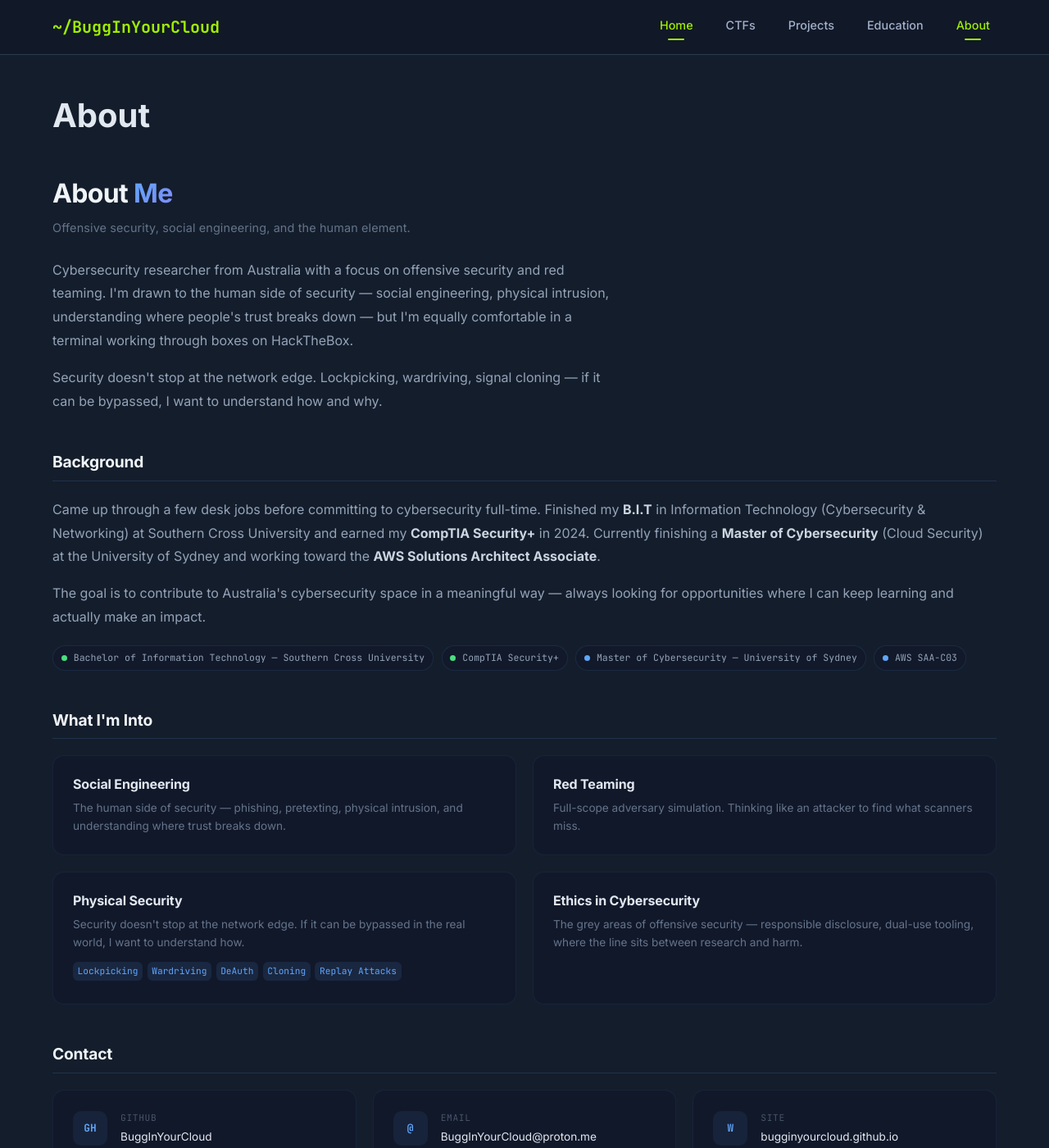
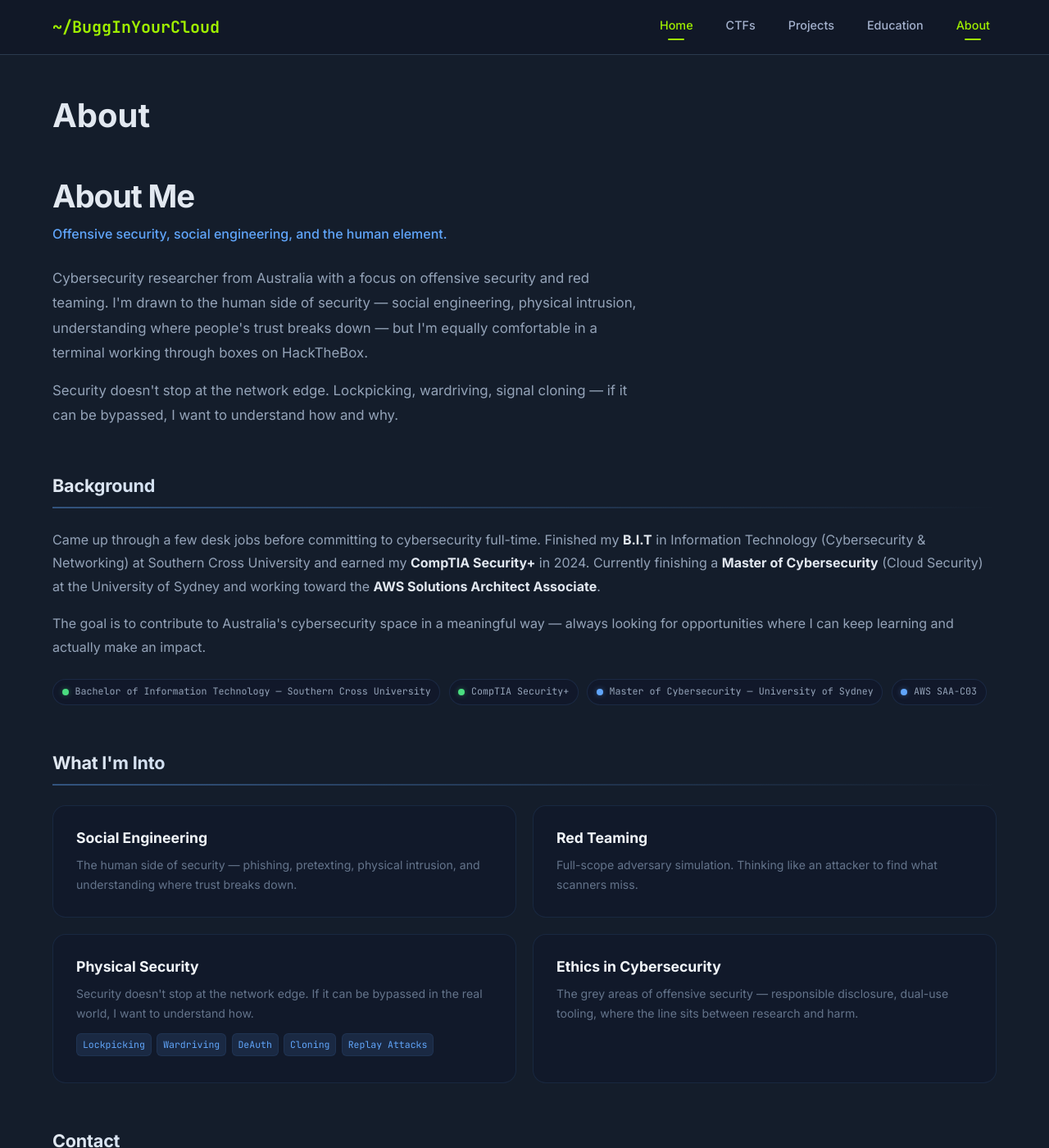
Before and after one commit to BuggInYourCloud/BuggInYourCloud.github.io, a Jekyll site: the page built from pages/about.html, in a window 1280 px wide and 1400 px high. Shown: the whole window at 82% size. Built offline with Jekyll 4.4.1, drawn with Linux system fonts in a browser that asks for light colours.

Commit message:
About page v4 - bolder gradients, gradient borders, glowing dots, stronger hovers

```diff
--- a/pages/about.html
+++ b/pages/about.html
@@ -6,49 +6,52 @@
 
 <style>
   .about-hero {
-    margin-bottom: 3rem;
+    margin-bottom: 3.5rem;
   }
   .about-hero h2 {
-    font-size: 2rem;
-    color: #f0f4f8;
-    margin: 0 0 0.5rem 0;
-    letter-spacing: -0.02em;
-  }
-  .about-hero h2 span {
-    background: linear-gradient(135deg, #60a5fa, #818cf8);
+    font-size: 2.4rem;
+    margin: 0 0 0.4rem 0;
+    letter-spacing: -0.03em;
+    background: linear-gradient(135deg, #e2e8f0 30%, #60a5fa 70%, #a78bfa);
     -webkit-background-clip: text;
     -webkit-text-fill-color: transparent;
     background-clip: text;
   }
   .about-hero .tagline {
-    font-size: 0.9rem;
-    color: #64748b;
+    font-size: 1rem;
+    color: #60a5fa;
     margin-bottom: 1.5rem;
-    letter-spacing: 0.01em;
+    font-weight: 500;
   }
   .about-hero p {
     color: #94a3b8;
     line-height: 1.8;
-    max-width: 680px;
+    font-size: 1.05rem;
+    max-width: 720px;
   }
 
   .about-section {
-    margin-bottom: 3rem;
+    margin-bottom: 3.5rem;
   }
   .about-section h2 {
-    font-size: 1.2rem;
-    color: #f0f4f8;
-    margin-bottom: 1.25rem;
-    padding-bottom: 0.6rem;
-    border-bottom: 1px solid rgba(96, 165, 250, 0.15);
+    font-size: 1.35rem;
+    margin-bottom: 1.5rem;
+    padding-bottom: 0.75rem;
     letter-spacing: -0.01em;
+    background: linear-gradient(135deg, #e2e8f0, #60a5fa);
+    -webkit-background-clip: text;
+    -webkit-text-fill-color: transparent;
+    background-clip: text;
+    border-bottom: 2px solid;
+    border-image: linear-gradient(90deg, rgba(96, 165, 250, 0.4), transparent) 1;
   }
   .about-section p {
     color: #94a3b8;
     line-height: 1.8;
+    font-size: 1rem;
   }
   .about-section p strong {
-    color: #cbd5e1;
+    color: #e2e8f0;
   }
 
   /* Focus cards */
@@ -58,87 +61,113 @@
     gap: 1.25rem;
   }
   .focus-card {
-    background: rgba(15, 23, 42, 0.6);
-    border: 1px solid rgba(96, 165, 250, 0.08);
-    border-radius: 14px;
-    padding: 1.5rem;
-    transition: all 320ms ease;
+    background: rgba(15, 23, 42, 0.5);
+    border: 1px solid rgba(96, 165, 250, 0.1);
+    border-radius: 16px;
+    padding: 1.75rem;
+    transition: all 320ms cubic-bezier(0.4, 0, 0.2, 1);
     position: relative;
+    overflow: hidden;
+  }
+  .focus-card::after {
+    content: '';
+    position: absolute;
+    inset: 0;
+    border-radius: 16px;
+    padding: 1px;
+    background: linear-gradient(135deg, transparent 40%, rgba(96, 165, 250, 0.2));
+    -webkit-mask: linear-gradient(#fff 0 0) content-box, linear-gradient(#fff 0 0);
+    -webkit-mask-composite: xor;
+    mask-composite: exclude;
+    pointer-events: none;
+    opacity: 0;
+    transition: opacity 320ms ease;
   }
   .focus-card:hover {
-    transform: scale(1.03);
-    border-color: rgba(96, 165, 250, 0.25);
+    transform: scale(1.04);
+    background: rgba(15, 23, 42, 0.85);
     box-shadow:
-      0 8px 32px rgba(96, 165, 250, 0.08),
-      0 2px 8px rgba(0, 0, 0, 0.3);
-    background: rgba(15, 23, 42, 0.8);
+      0 0 40px rgba(96, 165, 250, 0.1),
+      0 12px 40px rgba(0, 0, 0, 0.4);
+  }
+  .focus-card:hover::after {
+    opacity: 1;
   }
   .focus-card h3 {
-    font-size: 1rem;
-    color: #e2e8f0;
-    margin: 0 0 0.5rem 0;
-    letter-spacing: -0.01em;
+    font-size: 1.1rem;
+    color: #f1f5f9;
+    margin: 0 0 0.6rem 0;
   }
   .focus-card p {
-    font-size: 0.85rem;
+    font-size: 0.88rem;
     color: #64748b;
     margin: 0;
-    line-height: 1.6;
+    line-height: 1.65;
   }
   .focus-card .sub-list {
     list-style: none;
     padding: 0;
-    margin: 0.75rem 0 0 0;
+    margin: 0.85rem 0 0 0;
     display: flex;
     flex-wrap: wrap;
-    gap: 0.35rem;
+    gap: 0.4rem;
   }
   .focus-card .sub-list li {
     font-family: 'JetBrains Mono', monospace;
-    font-size: 0.7rem;
-    background: rgba(96, 165, 250, 0.1);
+    font-size: 0.72rem;
+    background: rgba(96, 165, 250, 0.12);
     color: #60a5fa;
-    padding: 0.2em 0.5em;
+    padding: 0.25em 0.6em;
     border-radius: 6px;
-    transition: background 320ms ease;
+    border: 1px solid rgba(96, 165, 250, 0.08);
+    transition: all 320ms ease;
   }
   .focus-card:hover .sub-list li {
-    background: rgba(96, 165, 250, 0.15);
+    background: rgba(96, 165, 250, 0.2);
+    border-color: rgba(96, 165, 250, 0.2);
   }
 
   /* Credential pills */
   .cred-row {
     display: flex;
     flex-wrap: wrap;
-    gap: 0.6rem;
-    margin-top: 1.25rem;
+    gap: 0.65rem;
+    margin-top: 1.5rem;
   }
   .cred-pill {
     display: inline-flex;
     align-items: center;
     gap: 0.5rem;
     font-family: 'JetBrains Mono', monospace;
-    font-size: 0.72rem;
-    padding: 0.4em 0.85em;
+    font-size: 0.73rem;
+    padding: 0.45em 0.9em;
     border-radius: 9999px;
     border: 1px solid rgba(96, 165, 250, 0.12);
-    background: rgba(15, 23, 42, 0.5);
+    background: rgba(15, 23, 42, 0.6);
     color: #94a3b8;
-    transition: all 320ms ease;
+    transition: all 320ms cubic-bezier(0.4, 0, 0.2, 1);
   }
   .cred-pill:hover {
-    border-color: rgba(96, 165, 250, 0.3);
-    background: rgba(15, 23, 42, 0.8);
-    transform: scale(1.03);
+    border-color: rgba(96, 165, 250, 0.35);
+    background: rgba(15, 23, 42, 0.9);
+    transform: scale(1.04);
+    box-shadow: 0 4px 20px rgba(96, 165, 250, 0.08);
+    color: #e2e8f0;
   }
   .cred-pill .dot {
-    width: 7px;
-    height: 7px;
+    width: 8px;
+    height: 8px;
     border-radius: 50%;
     display: inline-block;
   }
-  .cred-pill .dot.green { background: #4ade80; }
-  .cred-pill .dot.orange { background: #60a5fa; }
+  .cred-pill .dot.green {
+    background: #4ade80;
+    box-shadow: 0 0 6px rgba(74, 222, 128, 0.4);
+  }
+  .cred-pill .dot.blue {
+    background: #60a5fa;
+    box-shadow: 0 0 6px rgba(96, 165, 250, 0.4);
+  }
 
   /* Contact cards */
   .contact-grid {
@@ -147,66 +176,68 @@
     gap: 1.25rem;
   }
   .contact-card {
-    background: rgba(15, 23, 42, 0.6);
-    border: 1px solid rgba(96, 165, 250, 0.08);
-    border-radius: 14px;
+    background: rgba(15, 23, 42, 0.5);
+    border: 1px solid rgba(96, 165, 250, 0.1);
+    border-radius: 16px;
     padding: 1.5rem;
     text-decoration: none;
     color: inherit;
     display: flex;
     align-items: center;
     gap: 1rem;
-    transition: all 320ms ease;
+    transition: all 320ms cubic-bezier(0.4, 0, 0.2, 1);
   }
   .contact-card:hover {
-    transform: scale(1.03);
-    border-color: rgba(96, 165, 250, 0.25);
+    transform: scale(1.04);
+    border-color: rgba(96, 165, 250, 0.3);
     box-shadow:
-      0 8px 32px rgba(96, 165, 250, 0.08),
-      0 2px 8px rgba(0, 0, 0, 0.3);
-    background: rgba(15, 23, 42, 0.8);
+      0 0 40px rgba(96, 165, 250, 0.1),
+      0 12px 40px rgba(0, 0, 0, 0.4);
+    background: rgba(15, 23, 42, 0.85);
     color: inherit;
   }
   .contact-card .contact-icon {
     font-family: 'JetBrains Mono', monospace;
-    font-size: 0.8rem;
+    font-size: 0.85rem;
     font-weight: 700;
     flex-shrink: 0;
-    width: 42px;
-    height: 42px;
+    width: 46px;
+    height: 46px;
     display: flex;
     align-items: center;
     justify-content: center;
-    border-radius: 10px;
-    background: rgba(96, 165, 250, 0.08);
+    border-radius: 12px;
+    background: rgba(96, 165, 250, 0.1);
     color: #60a5fa;
     transition: all 320ms ease;
   }
   .contact-card:hover .contact-icon {
-    background: rgba(96, 165, 250, 0.15);
+    background: rgba(96, 165, 250, 0.2);
+    box-shadow: 0 0 16px rgba(96, 165, 250, 0.15);
   }
   .contact-card .contact-label {
-    font-size: 0.7rem;
+    font-size: 0.72rem;
     color: #475569;
     text-transform: uppercase;
     letter-spacing: 0.06em;
     font-family: 'JetBrains Mono', monospace;
-    margin-bottom: 0.15rem;
+    margin-bottom: 0.2rem;
   }
   .contact-card .contact-value {
     color: #e2e8f0;
-    font-size: 0.85rem;
+    font-size: 0.88rem;
     word-break: break-all;
   }
 
   @media (max-width: 768px) {
+    .about-hero h2 { font-size: 1.8rem; }
     .focus-grid { grid-template-columns: 1fr; }
     .contact-grid { grid-template-columns: 1fr; }
   }
 </style>
 
 <div class="about-hero">
-  <h2>About <span>Me</span></h2>
+  <h2>About Me</h2>
   <p class="tagline">Offensive security, social engineering, and the human element.</p>
   <p>Cybersecurity researcher from Australia with a focus on offensive security and red teaming. I'm drawn to the human side of security — social engineering, physical intrusion, understanding where people's trust breaks down — but I'm equally comfortable in a terminal working through boxes on HackTheBox.</p>
   <p>Security doesn't stop at the network edge. Lockpicking, wardriving, signal cloning — if it can be bypassed, I want to understand how and why.</p>
@@ -220,8 +251,8 @@
   <div class="cred-row">
     <span class="cred-pill"><span class="dot green"></span>Bachelor of Information Technology — Southern Cross University</span>
     <span class="cred-pill"><span class="dot green"></span>CompTIA Security+</span>
-    <span class="cred-pill"><span class="dot orange"></span>Master of Cybersecurity — University of Sydney</span>
-    <span class="cred-pill"><span class="dot orange"></span>AWS SAA-C03</span>
+    <span class="cred-pill"><span class="dot blue"></span>Master of Cybersecurity — University of Sydney</span>
+    <span class="cred-pill"><span class="dot blue"></span>AWS SAA-C03</span>
   </div>
 </div>
 
```
